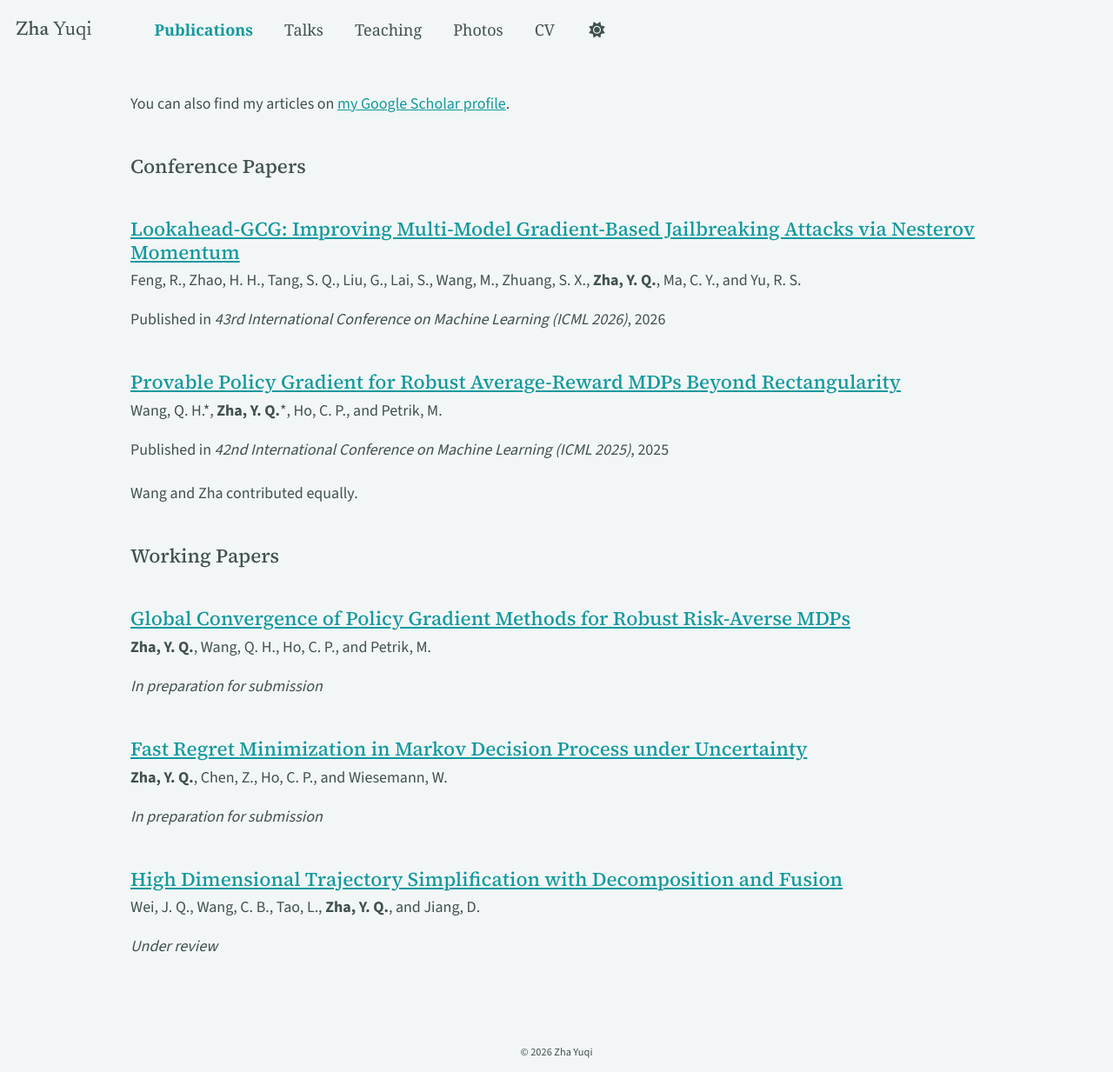
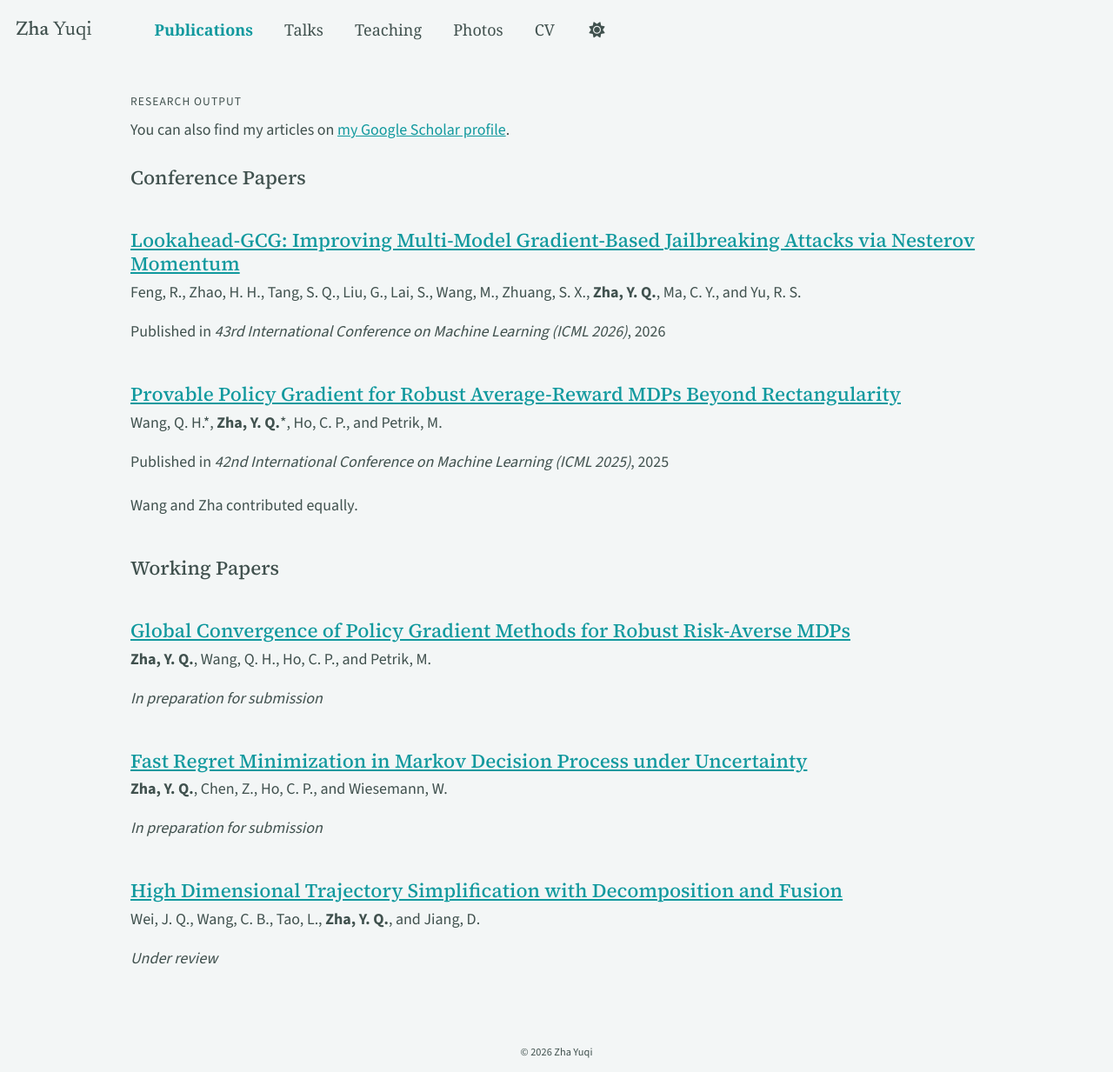
Before and after one commit to Charliez7/Charliez7.github.io, a Jekyll site: the page built from _pages/publications.html, in a window 1280 px wide and 1233 px high. Shown: the whole window at 87% size. Built offline with Jekyll 4.4.1, drawn with Linux system fonts in a browser that asks for light colours; a script bundle is joined from its source files by our own code; library files that are not in the unit come from our copies.

Commit message:
Add compact section labels

```diff
--- a/_pages/publications.html
+++ b/_pages/publications.html
@@ -5,6 +5,8 @@ permalink: /publications/
 author_profile: false
 hide_title: true
 ---
+
+<p class="section-kicker">Research output</p>
 
 {% if site.author.googlescholar %}
   <div class="wordwrap">You can also find my articles on <a href="{{site.author.googlescholar}}">my Google Scholar profile</a>.</div>
--- a/_pages/teaching.html
+++ b/_pages/teaching.html
@@ -6,6 +6,8 @@ author_profile: false
 hide_title: true
 ---
 
+<p class="section-kicker">Courses &amp; instruction</p>
+
 {% include base_path %}
 
 {% for post in site.teaching reversed %}
--- a/_sass/layout/_archive.scss
+++ b/_sass/layout/_archive.scss
@@ -35,6 +35,23 @@
   + .list__item .archive__item-title {
     margin-top: 0.5em;
   }
+}
+
+.section-kicker {
+  margin: 0 0 0.75em;
+  font-family: $global-font-family;
+  font-size: $type-size-6;
+  font-weight: 500;
+  letter-spacing: 0.08em;
+  text-transform: uppercase;
+
+  + .list__item .archive__item-title {
+    margin-top: 1.25em;
+  }
+}
+
+.archive .wordwrap + h2 {
+  margin-top: 1.25em;
 }
 
 .archive__item-title {
```
